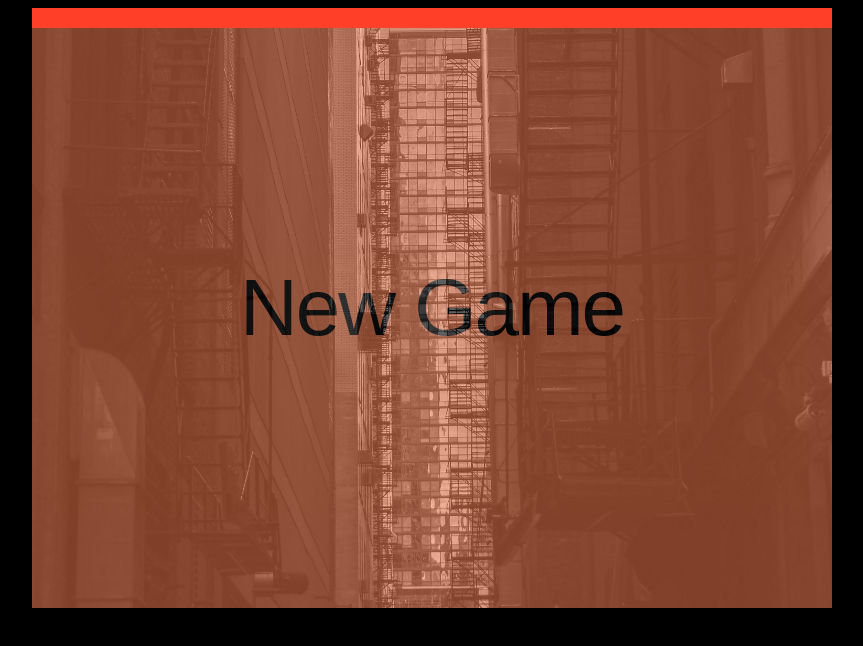
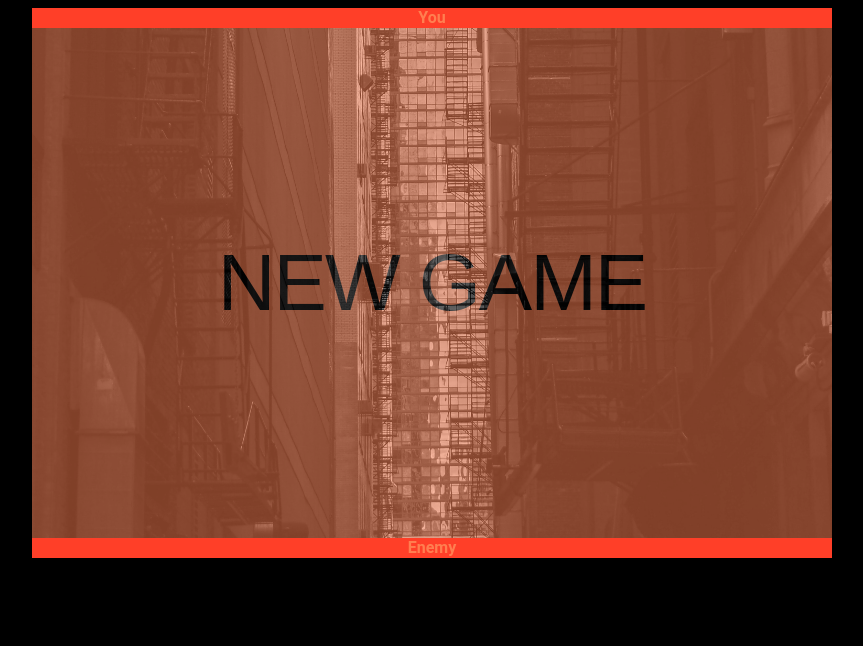
Before and after one commit to RahulPoddar1602/Shooting, a plain HTML site: page index.html in a window 1280 px wide. Shown: the whole page, without its empty margins (208-1071 px from the left). Drawn offline with Linux system fonts and the light colour scheme.

Commit message:
initial commit2.0

```diff
--- a/index.html
+++ b/index.html
@@ -9,18 +9,29 @@
 </head>
 <body>
     <div id="gameFrame" onclick="myGunSound.play()">
-        <div id="healthBar"></div>
+        <div id="healthBar">You</div>
         <div class="enemy" id="enemy1" onclick="iShoot(this)"></div>
         <div class="enemy" id="enemy11" onclick="iShoot(this)"></div>
+        <div class="enemy" id="enemy111" onclick="iShoot(this)"></div>
+        <div class="enemy" id="enemy1111" onclick="iShoot(this)"></div>
         <div class="enemy" id="enemy2" onclick="iShoot(this)"></div>
         <div class="enemy" id="enemy22" onclick="iShoot(this)"></div>
+        <div class="enemy" id="enemy222" onclick="iShoot(this)"></div>
+        <div class="enemy" id="enemy2222" onclick="iShoot(this)"></div>
         <div class="enemy" id="enemy3" onclick="iShoot(this)"></div>
         <div class="enemy" id="enemy33" onclick="iShoot(this)"></div>
+        <div class="enemy" id="enemy333" onclick="iShoot(this)"></div>
+        <div class="enemy" id="enemy3333" onclick="iShoot(this)"></div>
         <div class="enemy" id="enemy4" onclick="iShoot(this)"></div>
         <div class="enemy" id="enemy44" onclick="iShoot(this)"></div>
+        <div class="enemy" id="enemy444" onclick="iShoot(this)"></div>
+        <div class="enemy" id="enemy4444" onclick="iShoot(this)"></div>
         <div class="enemy" id="enemy5" onclick="iShoot(this)"></div>
         <div class="enemy" id="enemy55" onclick="iShoot(this)"></div>
-        <button onclick="newGame()">New Game</button>
+        <div class="enemy" id="enemy555" onclick="iShoot(this)"></div>
+        <div class="enemy" id="enemy5555" onclick="iShoot(this)"></div>
+        <div id="Score">Enemy</div>
+        <button onclick="newGame()">NEW GAME</button>
     </div>
     <script src="script.js" ></script>
 </body>
--- a/script.js
+++ b/script.js
@@ -1,5 +1,6 @@
 function iShoot(enemy){
     enemy.classList.add("dead");
+    enemyHealth(enemyhealthpoints -5);
     if(!livingEnemies().length){
         alert("YOU WIN");
         window.location.reload();
@@ -26,7 +27,7 @@ function enemyShootsMe(enemy){
     {
         enemyGunSound.play();
         enemy.classList.add("shooting");
-        updateHealthPoints(healthPoints -10);
+        updateHealthPoints(healthPoints -5);
         let time3 = Math.random()*400 ;
         setTimeout(()=>{
             enemy.classList.remove("shooting");
@@ -52,14 +53,24 @@ function updateHealthPoints(points){
     healthBar.style.width = points + "%";
     if(healthPoints <1)
     {
+        music.pause();
+        end.play();
         alert("GAME OVER");
         window.location.reload();
     }
 
 }
+var enemyhealthpoints =100;
+function enemyHealth(points)
+{
+    enemyhealthpoints=points;
+    var enemyhealthBar = document.querySelector("#Score");
+    enemyhealthBar.style.width = points + "%";
+}
 var myGunSound = new Audio("./bang.mp3");
 var enemyGunSound = new Audio("./bang.mp3");
 var music = new Audio("./soundtrack.mp3");
+var end = new Audio("./gameOver.mp3");
 music.loop = true;
 enemyGunSound.volume=0.6;
 // randomEnemyAttacks();
--- a/style.css
+++ b/style.css
@@ -16,7 +16,7 @@ button{
 }
 #gameFrame{
     background-color: black;
-    height: 600px;
+    height: 550px;
     width: 800px;
     margin: auto;
     position: relative;
@@ -27,6 +27,7 @@ button{
     cursor: crosshair;
 }
 #healthBar{
+    text-align: center;
     position: absolute;
     top: 0px;
     left: 0px;
@@ -34,6 +35,15 @@ button{
     height: 20px;
     background-color: red;
     transition: width .5s;
+}
+#Score{
+    text-align: center;
+    position: absolute;
+    bottom: 0px;
+    left: 0px;
+    width: 800px;
+    height: 20px;
+    background-color: red;
 }
 .enemy{
     position: absolute;
@@ -88,14 +98,19 @@ button{
 }
 #enemy1{ left:5px}
 #enemy11{ left:5px}
+#enemy111{ left:5px}
 #enemy2{ left:165px}
 #enemy22{ left:165px}
+#enemy222{ left:165px}
 #enemy3{ left:325px}
 #enemy33{ left:325px}
+#enemy333{ left:325px}
 #enemy4{ left:485px}
 #enemy44{ left:485px}
+#enemy444{ left:485px}
 #enemy5{ left:645px}
 #enemy55{ left:645px}
+#enemy555{ left:645px}
 
 .enemy.dead{
     background-color: gray;
```
Also changed, not shown: 1 other file.
